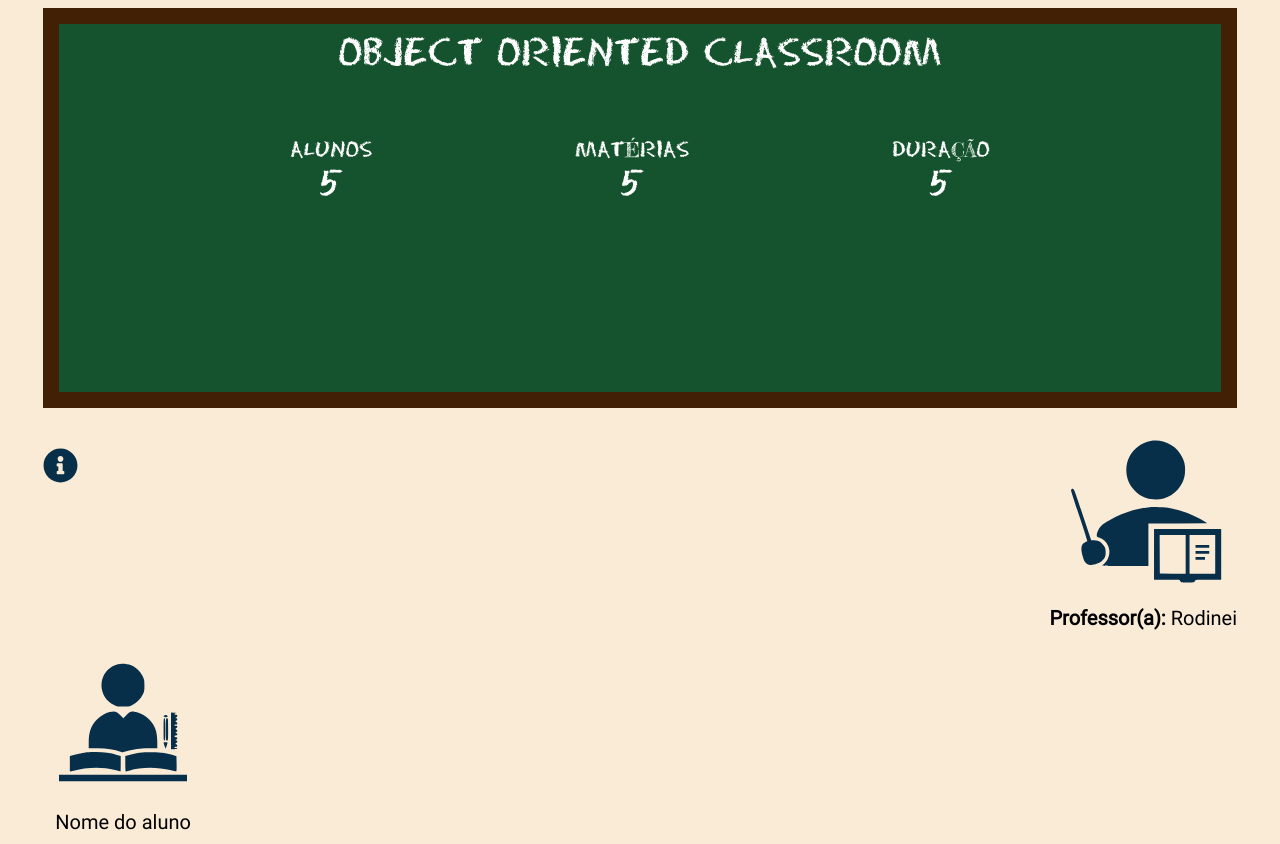
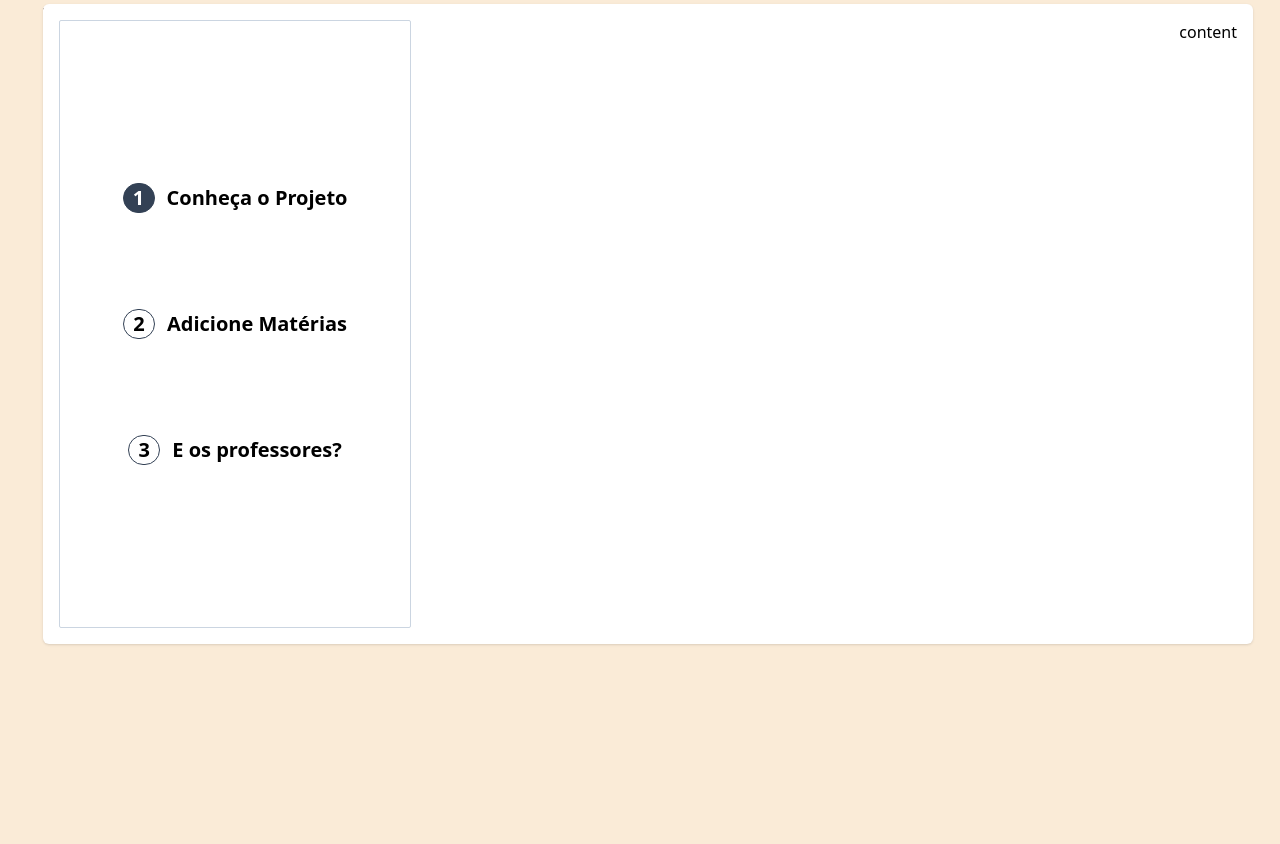
Before and after one commit to oiviana/oop-classroom, a React (Vite) app: page / in a window 1280 px wide. After the commit the page ends 800 px from the top, so only its background shows below. Built offline with nearby package versions, Linux system fonts and the light colour scheme.

Commit message:
fix: components folder

```diff
--- a/src/App.tsx
+++ b/src/App.tsx
@@ -1,11 +1,11 @@
-import Blackboard from "./components/Blackboard";
-import Professor from "./components/Professor";
-import Student from "./components/Student";
+import Blackboard from "./components/ui/Blackboard";
+import Professor from "./components/poo/Professor";
 import { FaInfoCircle } from "react-icons/fa";
+import InitialModal from "./components/ui/InitialModal";
 
 function App() {
   return (
-    <div className=" w-full max-w-[1210px] mx-auto p-2">
+    <div className=" w-full max-w-[1210px] mx-auto p-2 relative ">
       <Blackboard />
       <div className="flex flex-col md:flex-row md:justify-between my-4">
         <div className="mt-6">
@@ -16,10 +16,11 @@ function App() {
         <Professor />
       </div>
       <div className="grid grid-cols-2 sm:grid-cols-3 md:grid-cols-4 lg:grid-cols-7 gap-3 ">
-        <Student />
+
 
 
       </div>
+      <InitialModal/>
     </div>
   );
 }
--- a/src/components/Blackboard/index.tsx
+++ /dev/null
@@ -1,22 +0,0 @@
-export default function Blackboard(){
-
-    return(
-        <div className="w-full h-[25rem] bg-green-900 box-border border-[16px] border-yellow-950 font-chalk text-white flex flex-col items-center gap-16 uppercase">
-            <h1 className="text-lg md:text-xl lg:text-4xl mt-2">Object Oriented Classroom</h1>
-            <div className="flex justify-between w-full max-w-[700px]  text-base lg:text-xl ">
-                <div className="flex flex-col items-center">
-                    <h2>Alunos</h2>
-                    <p className="lg:text-4xl"> 5</p>
-                </div>
-                <div className="flex flex-col items-center">
-                    <h2>matérias</h2>
-                    <p className="lg:text-4xl"> 5</p>
-                </div>
-                <div className="flex flex-col items-center">
-                    <h2>Duração</h2>
-                    <p className="lg:text-4xl"> 5</p>
-                </div>
-            </div>
-        </div>
-    )
-}
```
Also changed, not shown: src/components/poo/Professor/ProfessorIcon/index.tsx (renamed from src/components/Professor/ProfessorIcon/index.tsx), src/components/poo/Professor/index.tsx (renamed from src/components/Professor/index.tsx), src/components/poo/Student/StudentIcon/index.tsx (renamed from src/components/Student/StudentIcon/index.tsx), src/components/poo/Student/index.tsx (renamed from src/components/Student/index.tsx).
